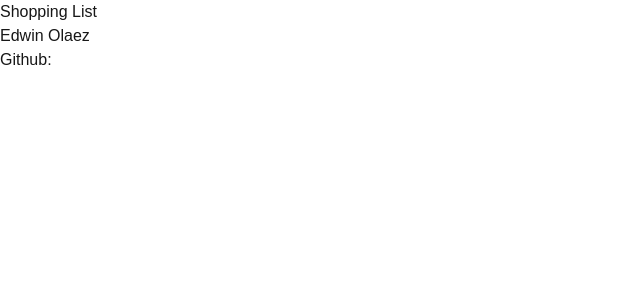
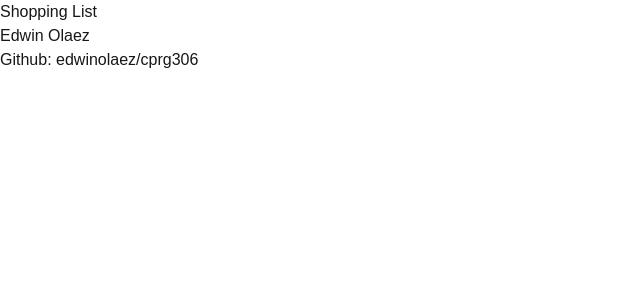
Before and after one commit to edwinolaez/cprg306, a Next.js app in the folder assignments/: page /week_2 in a window 1280 px wide. Shown: the top 300 px of the page, without its empty margins (0-640 px from the left). Built offline with nearby package versions, Linux system fonts and the light colour scheme.

Commit message:
fixed the github link, final submission

```diff
--- a/assignments/app/week_2/student_info.js
+++ b/assignments/app/week_2/student_info.js
@@ -1,12 +1,13 @@
+import Link from "next/link";
+
 export default function StudentInfo () {
   const name = "Edwin Olaez";
-  const githubUrl = "https://github.com/edwinolaez/cprg306-assignments";
 
   return (
     <div>
       <p>{name}</p>
       <p>
-        Github: <a href={githubUrl} target="_blank" rel="noopener noreferrer"></a>
+        Github: <a target="_blank" rel="noopener nereferrer" href="https://github.com/edwinolaez/cprg306.git">edwinolaez/cprg306</a>
         </p>
     </div>
   )
```
